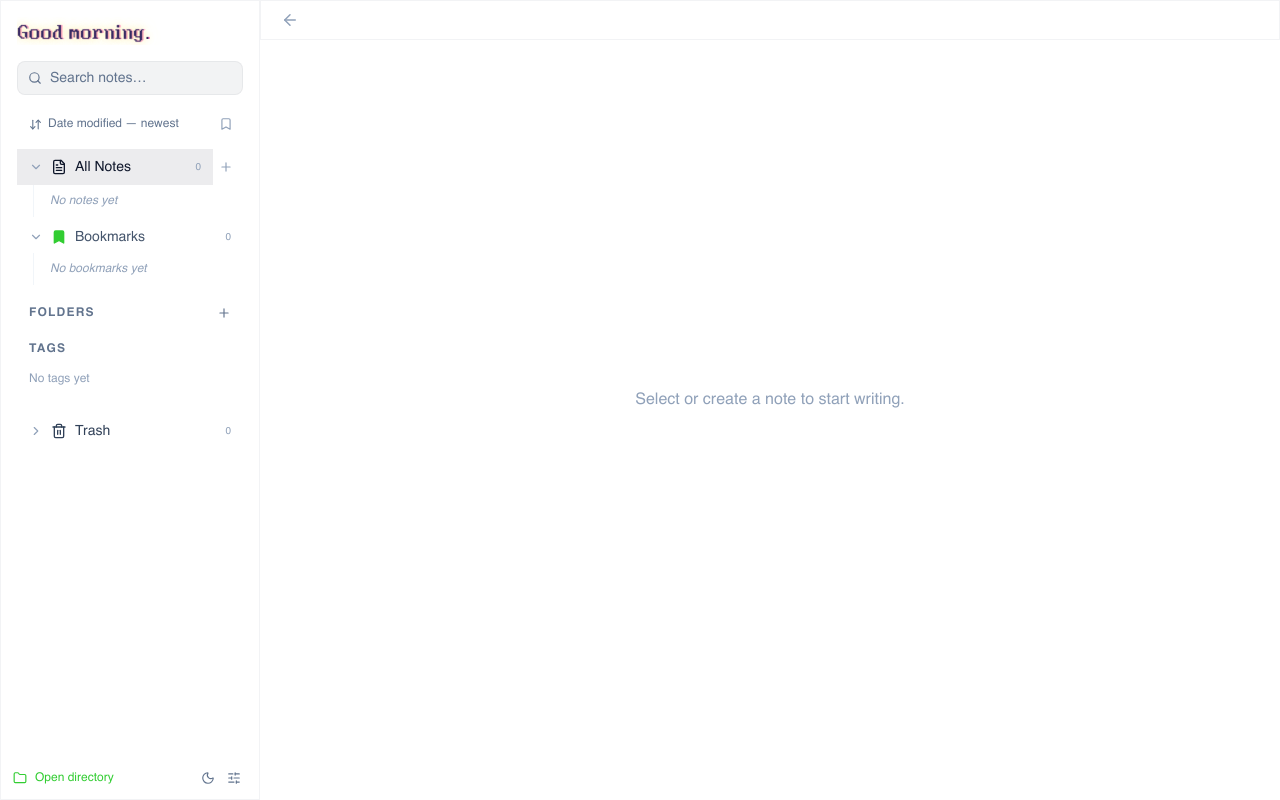
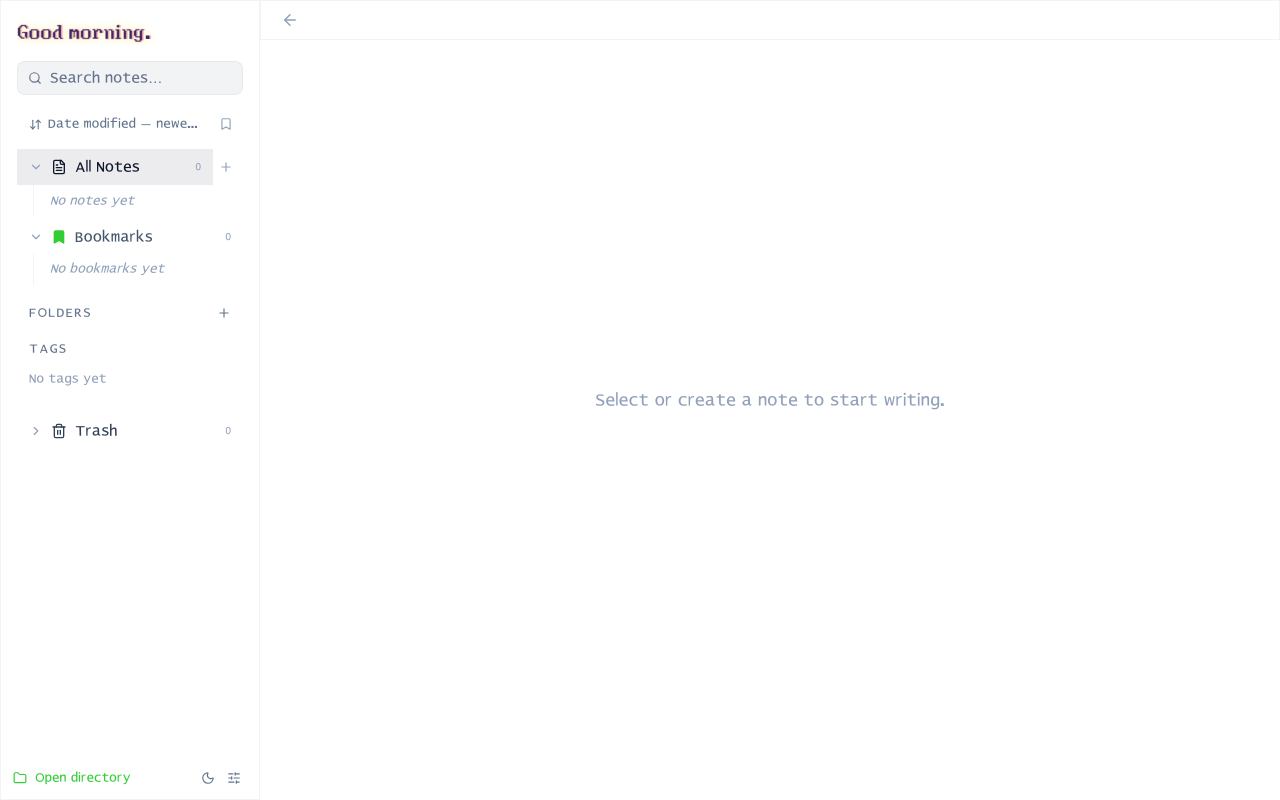
Before and after one commit to natededforver/valx-writer, a React (Vite) app: page / in a window 1280 px wide. Built offline with nearby package versions, Linux system fonts and the light colour scheme.

Commit message:
UI adopts the Valuex face too, kept non-bold
--font-sans now leads with Valuex, matching the editor titles. The
Valuex @font-face claims 400–700 so bold UI text resolves to the
regular glyphs rather than faux-bolding. Version 1.0.6.

```diff
--- a/package.json
+++ b/package.json
@@ -1,7 +1,7 @@
 {
   "name": "valx-prose-writer",
   "private": true,
-  "version": "1.0.5",
+  "version": "1.0.6",
   "type": "module",
   "author": "tchkrv",
   "license": "SEE LICENSE IN LICENSE",
--- a/src-tauri/tauri.conf.json
+++ b/src-tauri/tauri.conf.json
@@ -1,7 +1,7 @@
 {
   "$schema": "https://schema.tauri.app/config/2",
   "productName": "Valx Prose Writer",
-  "version": "1.0.5",
+  "version": "1.0.6",
   "identifier": "com.valx.prose-writer",
   "build": {
     "beforeDevCommand": "npm run dev",
--- a/src/index.css
+++ b/src/index.css
@@ -38,11 +38,15 @@
   font-style: normal;
   font-display: swap;
 }
-/* Valuex — the house typeface, the default writing-surface face. */
+/* Valuex — the house typeface: the writing-surface face AND the UI face.
+   Only a Regular weight exists, so the face claims the whole 400–700 range: a
+   `font-bold` anywhere in the UI then resolves to these regular glyphs instead
+   of the browser faux-bolding them, which keeps the chrome uniformly non-bold
+   as intended. */
 @font-face {
   font-family: 'Valuex';
   src: url('./assets/fonts/Valuex-Regular.ttf') format('truetype');
-  font-weight: 400;
+  font-weight: 400 700;
   font-style: normal;
   font-display: swap;
 }
@@ -58,7 +62,7 @@
    app root has the `font-sans` utility, which would otherwise pin every
    descendant to Tailwind's default stack regardless of what `body` says. */
 :root {
-  --font-sans: 'Valx Helvetica', Helvetica, Arial, 'Segoe UI', Roboto, sans-serif;
+  --font-sans: 'Valuex', 'Valx Helvetica', Helvetica, Arial, 'Segoe UI', Roboto, sans-serif;
   /* The writing surface. Kept separate from --font-sans so UI chrome and prose
      never drift onto the same typeface. */
   --vx-editor-font: 'Valuex', 'Valx Mono', 'Lucida Console', Consolas, monospace;
```
Also changed, not shown: 1 other file (tests, documents, lock files or other folders).
